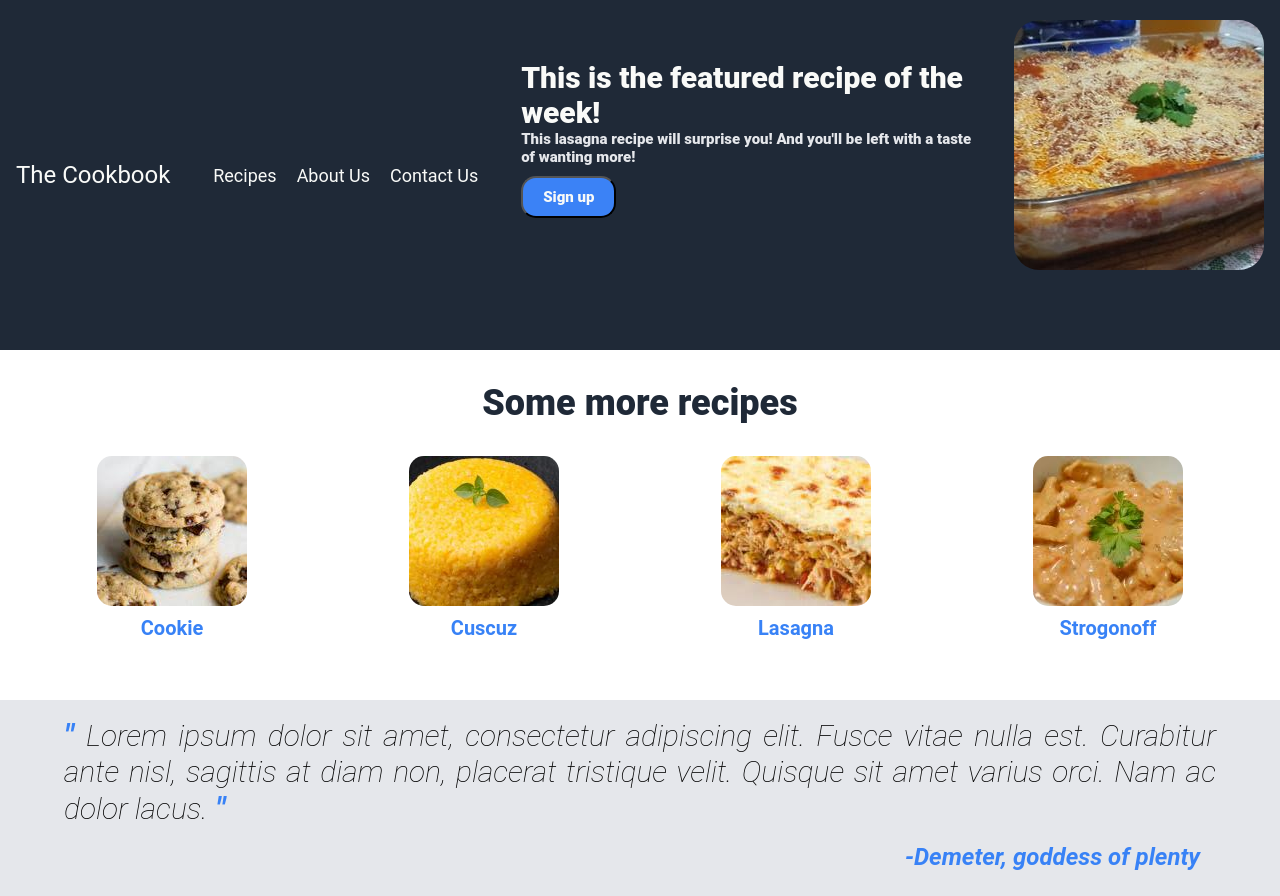
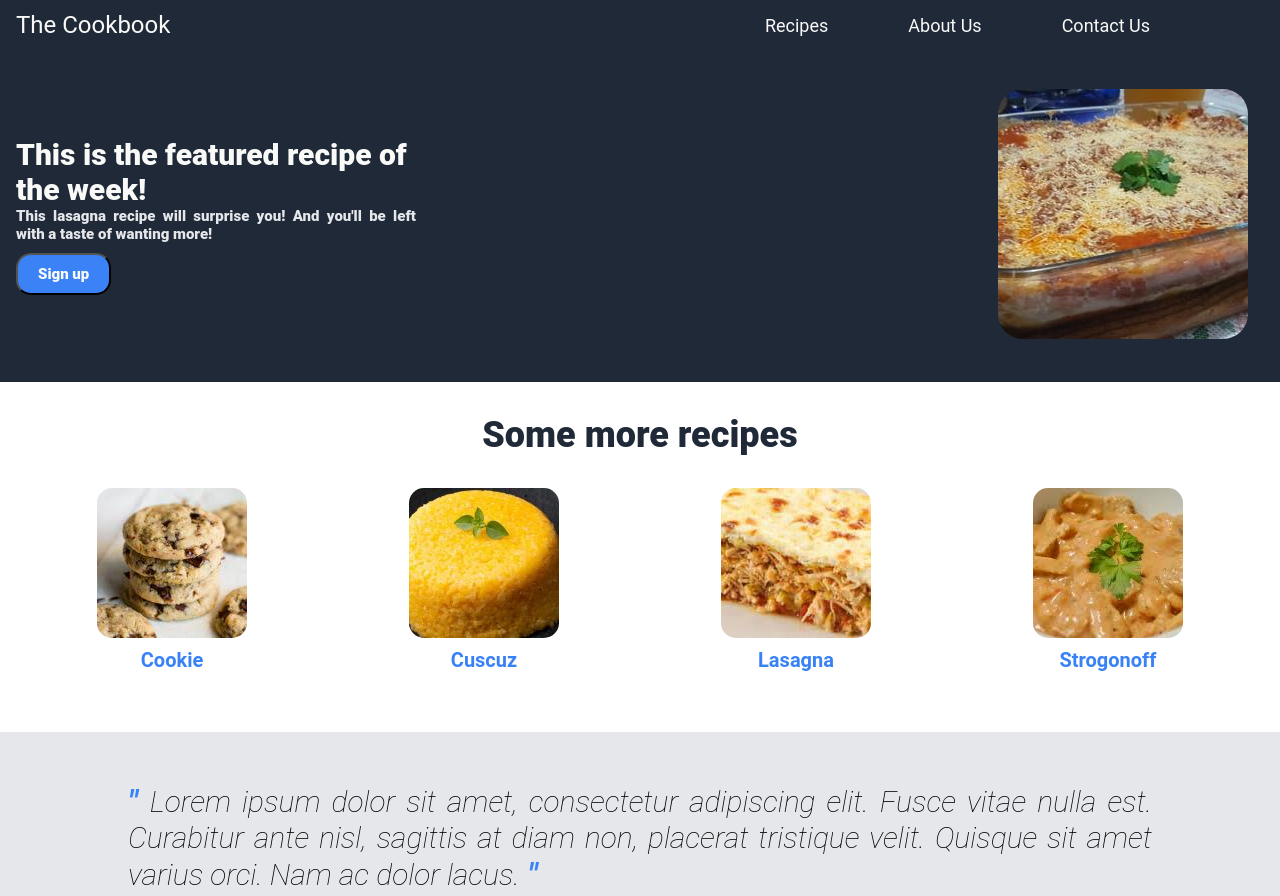
Before and after one commit to YuriSouzaDev/landing-page, a plain HTML site: page index.html in a window 1280 px wide. Shown: the top 896 px of the page. Drawn offline with Linux system fonts and the light colour scheme.

Commit message:
Correction1

```diff
--- a/index.html
+++ b/index.html
@@ -10,22 +10,22 @@
     <div class="header">
             <div class="logo">The Cookbook</div>
 
-        <div class="recipes">
+            <div class="right">
                 <ul>
                     <li><a href="#">Recipes</a></li>
                     <li><a href="#">About Us</a></li>
                     <li><a href="#">Contact Us</a></li>
                 </ul>
             </div>
+    </div>
 
     <div class="header-text">
         <h3>This is the featured recipe of the week!</h3>
         <p>This lasagna recipe will surprise you! And you'll be left with a taste of wanting more!</p>
         <button class="signup">Sign up</button>
-        </div>
+
 
         <div class="banner"><a href="#"><img src="./images/lasagna.jpeg"/></a></div>
-
     </div>
 
     <div class="container">
--- a/main.css
+++ b/main.css
@@ -12,11 +12,11 @@ body {
     display: flex;
     background-color: #1F2937;
     max-width: 100%;
-    height: 350px;
+    height: 50px;
     color: #F9FAF8;
-    padding: 0 16px;
+    padding-left: 16px;
     justify-content: space-between;
-    flex-wrap: wrap;
+    align-items: center;
 }
 
 .logo {
@@ -28,7 +28,7 @@ body {
 ul {
     display: flex;
     list-style: none;
-    gap: 20px;
+    gap: 80px;
     margin: 0;
     padding: 0;
 }
@@ -38,33 +38,36 @@ a {
     color: #F9FAF8;
 }
 
-.recipes {
+.right {
     display: flex;
     font-size: 18px;
-    justify-content: space-between;
+    justify-content: space-evenly;
     text-align: center;
     align-self: center;
     flex-shrink: 0;
+    padding-right: 130px;
 }
 
 .header-text {
     display: flex;
     background-color: #1F2937;
-    width: 450px;
-    height: 200px;
+    max-width: 100%;
+    height: 300px;
     color: #F9FAF8;
     flex-flow: column wrap;
-    margin-top: 60px
+    justify-content: center;
+    padding: 16px;
 }
 
-
 .header-text h3 {
+    width: 400px;
     font-size: 30px;
     font-weight: 950;
     color: #F9FAF8;
 }
 
 .header-text p {
+    width: 400px;
     font-size: 15px;
     font-weight: 950;
     color: #E5E7EB;
@@ -72,10 +75,10 @@ a {
 }
 
 .banner {
-    width: 250px;
-    height: 250px;
-    margin-top: 20px;
-    border-radius: 30px;
+    display: flex;
+    align-items: flex-end;
+    align-self: flex-end;
+    padding: 16px;
 }
 
 .banner img {
@@ -133,7 +136,7 @@ a {
 }
 
 .quote {
-    padding: 16px 5%;
+    padding: 50px 10%;
     font-size: 30px;
     font-weight: lighter;
     font-style: italic;
```
Lines whose indentation alone changed are shown as unchanged.
